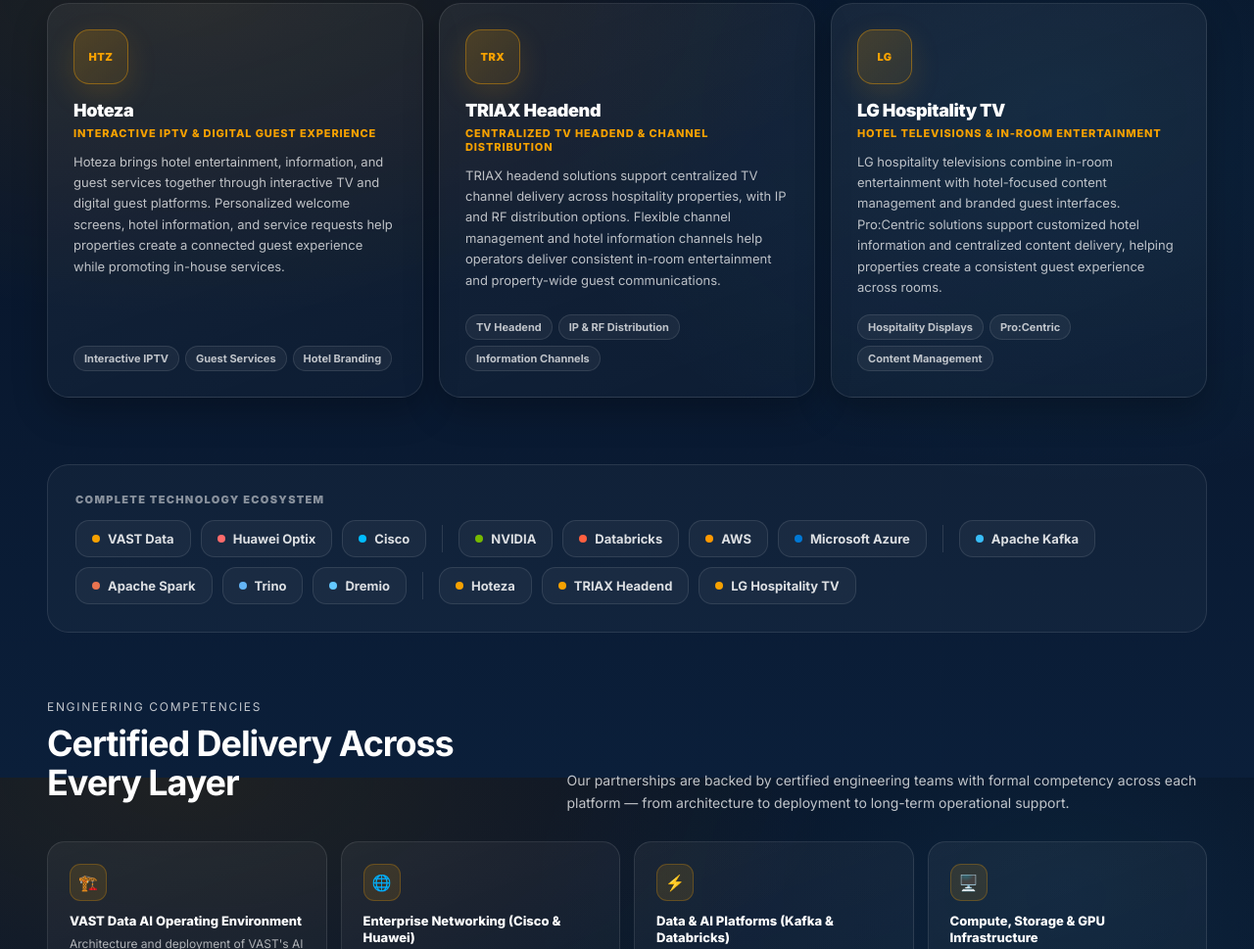
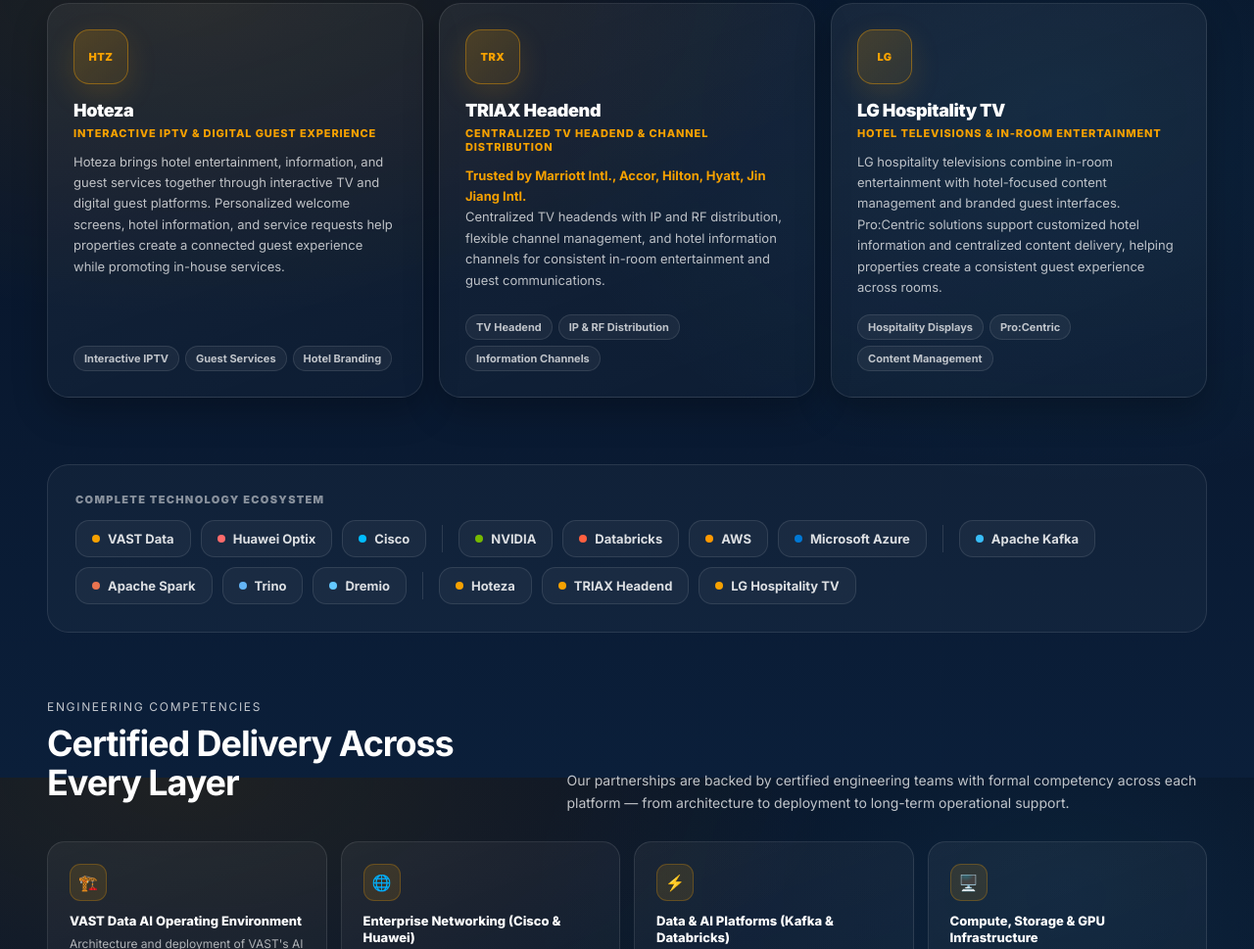
Before and after one commit to ismail-rehman/iespakistan.com, a plain HTML site: page partners.html in a window 1280 px wide. Shown: the part 3206-4175 px from the top of the page at 98% size. Drawn offline with Linux system fonts and the light colour scheme.

Commit message:
Add supplied hotel trust line within TRIAX card description

```diff
--- a/partners.html
+++ b/partners.html
@@ -1026,7 +1026,7 @@ footer .small{line-height:1.6;max-width:520px}
         <div class="partnerLogoBox vast">TRX</div>
         <div class="partnerName">TRIAX Headend</div>
         <div class="partnerRole">Centralized TV Headend &amp; Channel Distribution</div>
-        <div class="partnerDesc">TRIAX headend solutions support centralized TV channel delivery across hospitality properties, with IP and RF distribution options. Flexible channel management and hotel information channels help operators deliver consistent in-room entertainment and property-wide guest communications.</div>
+        <div class="partnerDesc"><strong style="color:var(--orange-500)">Trusted by Marriott Intl., Accor, Hilton, Hyatt, Jin Jiang Intl.</strong><br>Centralized TV headends with IP and RF distribution, flexible channel management, and hotel information channels for consistent in-room entertainment and guest communications.</div>
         <div class="partnerTags">
           <span class="partnerTag">TV Headend</span>
           <span class="partnerTag">IP &amp; RF Distribution</span>
```
